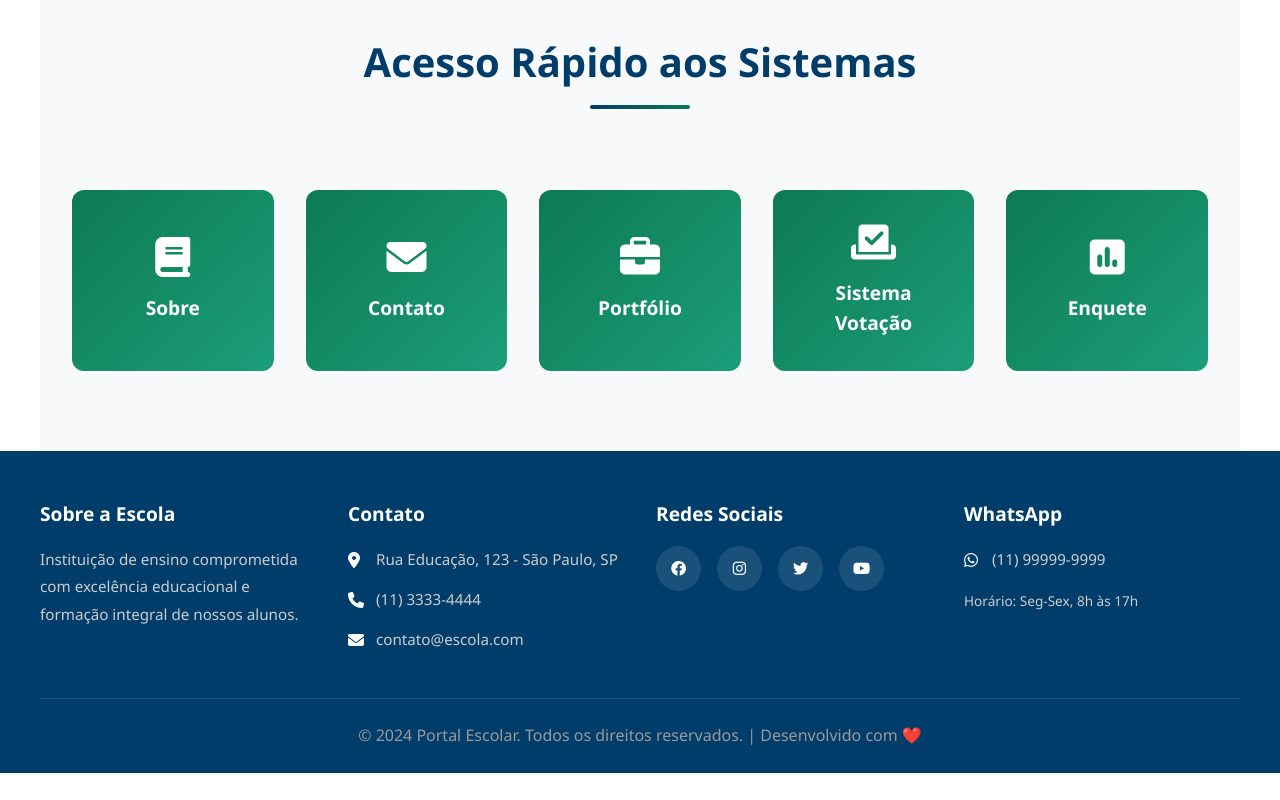
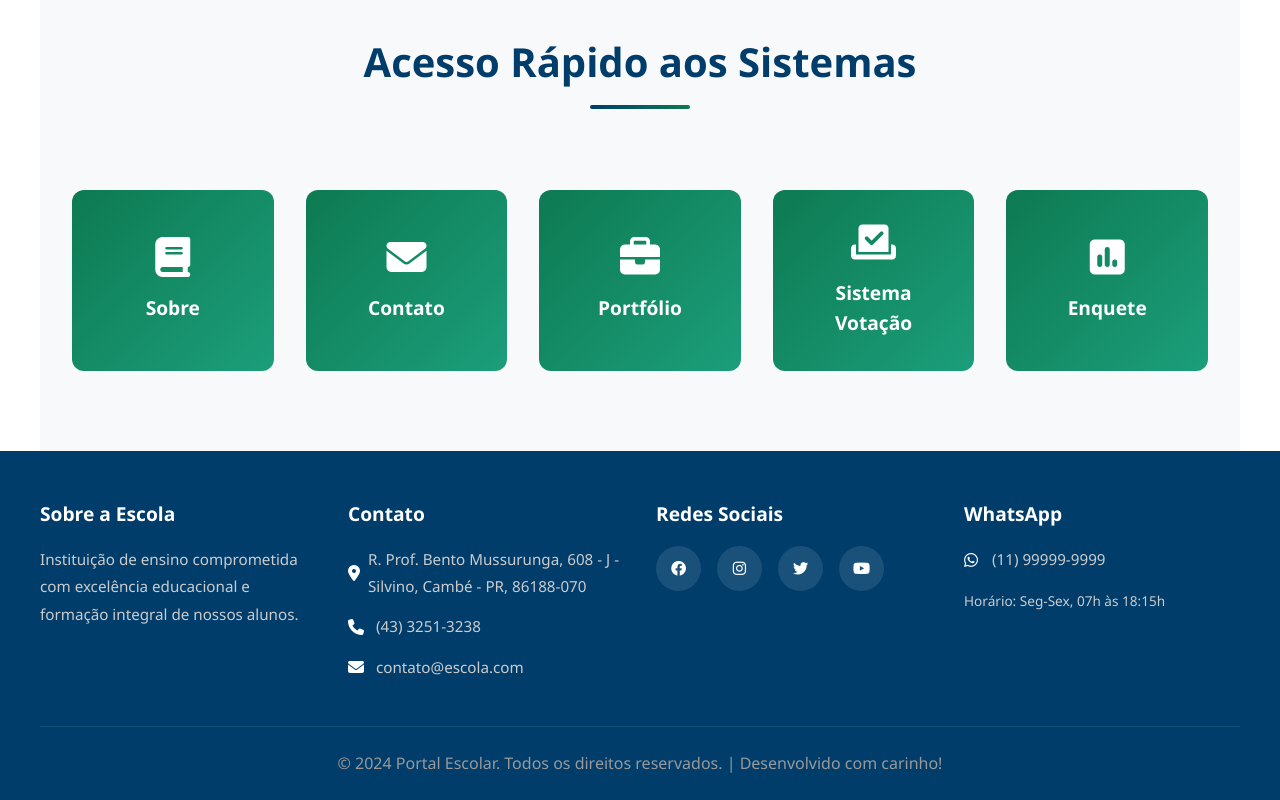
Before and after one commit to cecm11deoutubro/portal, a plain HTML site: page index.html in a window 1280 px wide. Shown: the part 3895-4695 px from the top of the page. Before the commit the page ends 4668 px from the top, so only its background shows below. Drawn offline with Linux system fonts and the light colour scheme.

Commit message:
Mudei a hora o endereço e o número de telefone

```diff
--- a/index.html
+++ b/index.html
@@ -320,11 +320,11 @@
             <h3>Contato</h3>
             <div class="footer-info">
               <i class="fas fa-map-marker-alt"></i>
-              <p>Rua Educação, 123 - São Paulo, SP</p>
+              <p>R. Prof. Bento Mussurunga, 608 - J - Silvino, Cambé - PR, 86188-070</p>
             </div>
             <div class="footer-info">
               <i class="fas fa-phone"></i>
-              <a href="tel:1133334444">(11) 3333-4444</a>
+              <a href="tel:1133334444">(43) 3251-3238</a>
             </div>
             <div class="footer-info">
               <i class="fas fa-envelope"></i>
@@ -349,7 +349,7 @@
               <a href="https://wa.me/5511999999999">(11) 99999-9999</a>
             </div>
             <p style="margin-top: 1rem; font-size: 0.85rem">
-              Horário: Seg-Sex, 8h às 17h
+              Horário: Seg-Sex, 07h às 18:15h
             </p>
           </div>
         </div>
@@ -357,7 +357,7 @@
         <div class="footer-bottom">
           <p>
             &copy; 2024 Portal Escolar. Todos os direitos reservados. |
-            Desenvolvido com ❤️
+            Desenvolvido com carinho!
           </p>
         </div>
       </div>
```
Also changed, not shown: sobre.html (+2 -2 lines).
